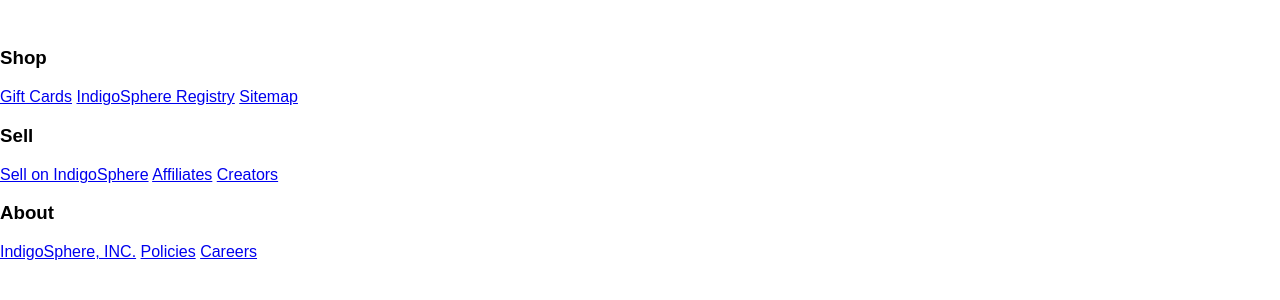
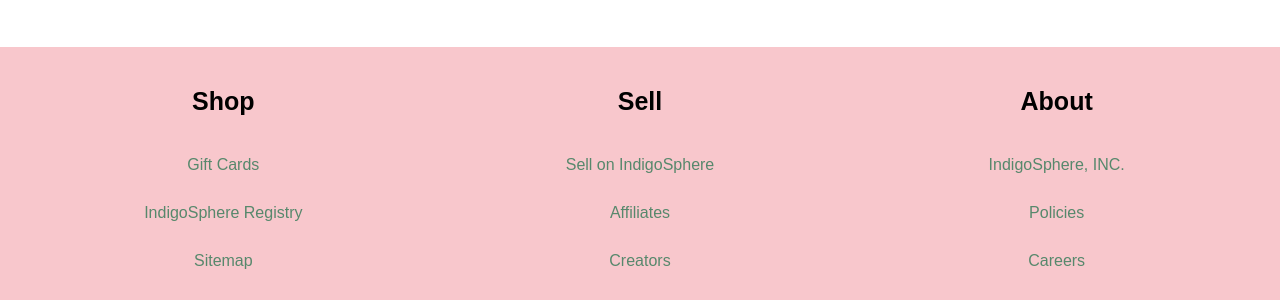
Before and after one commit to KaelynHenderson/kaeklud.github.io, a plain HTML site: page exercises/e-commerce-site/index.html in a window 1280 px wide. Shown: the part 2339-2639 px from the top of the page. Before the commit the page ends 2600 px from the top, so only its background shows below. Drawn offline with Linux system fonts and the light colour scheme; files whose address does not match are found by name.

Commit message:
okay not bad web

```diff
--- a/exercises/e-commerce-site/css/name.css
+++ b/exercises/e-commerce-site/css/name.css
@@ -121,7 +121,22 @@ body {
 
 /* footer */
 #foot-layout {
-
+    display: grid;
+    grid-template-columns: 1fr 1fr 1fr;
+    justify-content: center;
+    background-color: #f8c7cc;
+    padding: 15px;
+    margin: 0px;
+    text-align: center;
+}
+#footer h3 {
+    font-size: 25px;
+}
+#footer a {
+    display: block;
+    text-decoration: none;
+    color: #57886C;
+    padding: 15px;
 }
 
 
--- a/exercises/e-commerce-site/index.html
+++ b/exercises/e-commerce-site/index.html
@@ -60,19 +60,19 @@
             </div>
         </div>
         <div id="foot-layout">
-            <div id="footer1">
+            <div id="footer">
                 <h3>Shop</h3>
                 <a href="#">Gift Cards</a>
                 <a href="#">IndigoSphere Registry</a>
                 <a href="#">Sitemap</a>
             </div>
-            <div id="footer2">
+            <div id="footer">
                 <h3>Sell</h3>
                 <a href="#">Sell on IndigoSphere</a>
                 <a href="#">Affiliates</a>
                 <a href="#">Creators</a>
             </div>
-            <div id="footer3">
+            <div id="footer">
                 <h3>About</h3>
                 <a href="#">IndigoSphere, INC.</a>
                 <a href="#">Policies</a>
```
